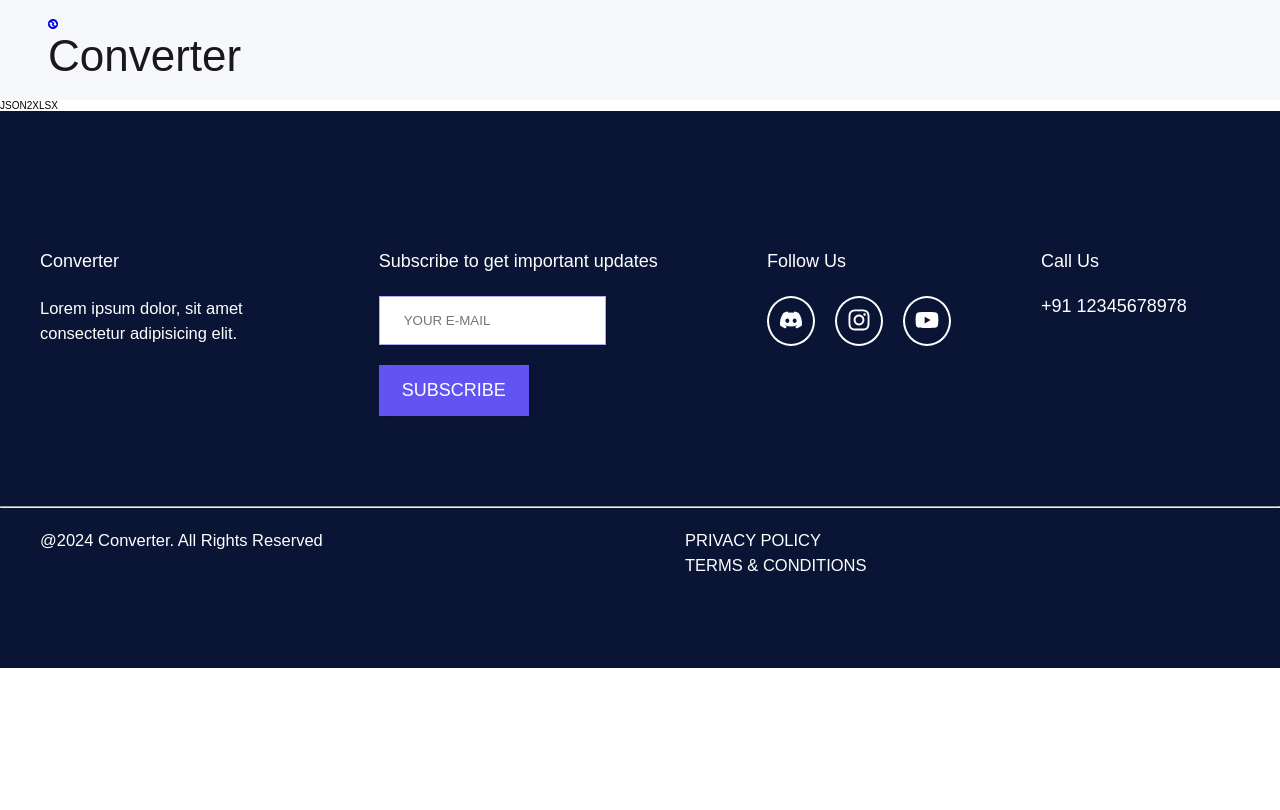
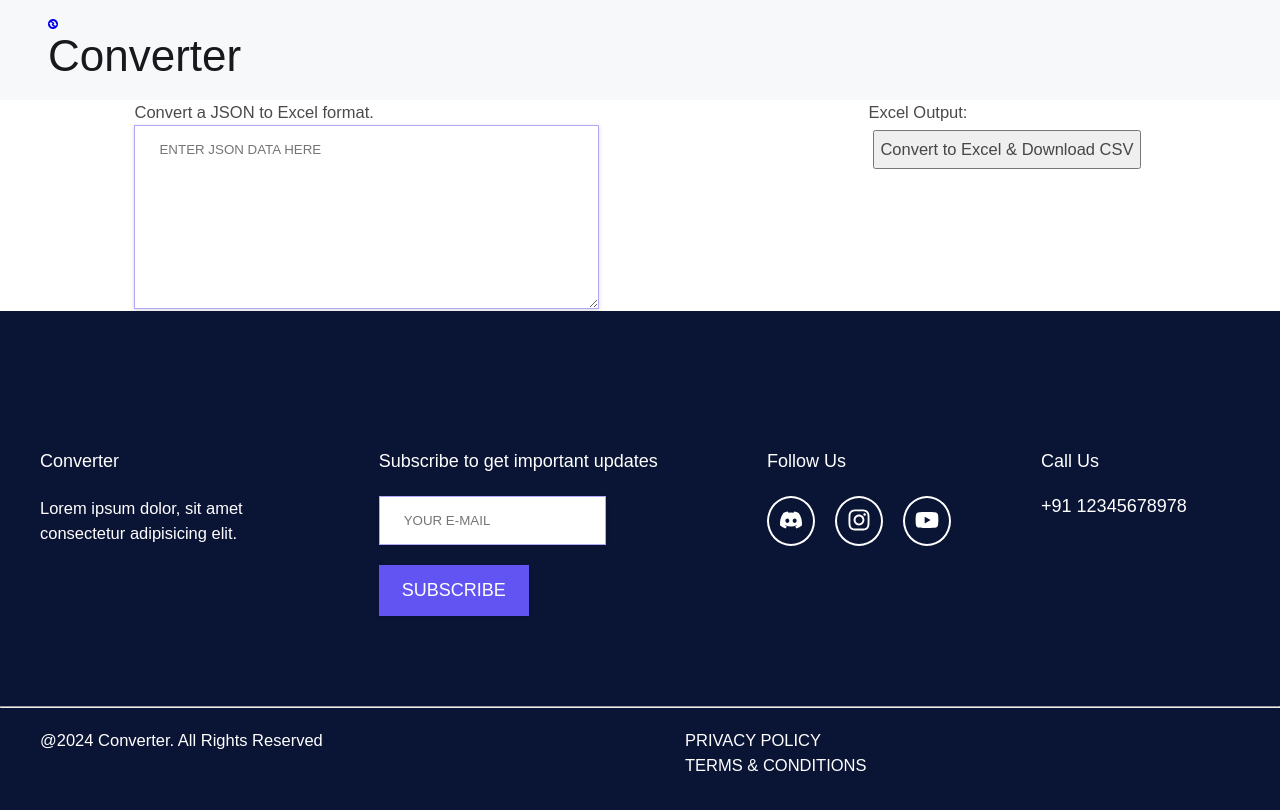
Before and after one commit to msn2106/converter, a React (Create React App) app: page /converter/json2xlsx in a window 1280 px wide. Shown: the top 810 px of the page. Built offline with nearby package versions, Linux system fonts and the light colour scheme; the HTML template or start-up script is replaced by a standard one.

Commit message:
add json to download xlsx functionality

```diff
--- a/package.json
+++ b/package.json
@@ -22,7 +22,8 @@
     "react-scripts": "5.0.1",
     "read-excel-file": "^5.7.1",
     "styled-components": "^6.1.8",
-    "web-vitals": "^2.1.4"
+    "web-vitals": "^2.1.4",
+    "xlsx": "^0.18.5"
   },
   "devDependencies": {
     "gh-pages": "^6.1.1"
--- a/src/components/JSON2XLSX.js
+++ b/src/components/JSON2XLSX.js
@@ -1,8 +1,40 @@
-import React from 'react'
+import React, { useState } from 'react'
+import * as XLSX from 'xlsx';
 
 const JSON2XLSX = () => {
+  const [jsonInput, setJsonInput] = useState('');
+
+  const handleConvert = () => {
+    try {
+      debugger
+      const jsonData = JSON.parse(jsonInput);
+      const ws = XLSX.utils.json_to_sheet(jsonData);
+      const wb = XLSX.utils.book_new();
+      XLSX.utils.book_append_sheet(wb, ws, 'Sheet1');
+      XLSX.writeFile(wb, 'output.xlsx');
+    } catch (error) {
+      console.error('Error converting JSON to Excel:', error);
+    }
+  };
   return (
-    <div>JSON2XLSX</div>
+    <>
+      <div className="reqrescontainers">
+        <div className="requestBody">
+          <p>Convert a JSON to Excel format.</p>
+          <textarea
+            rows="10"
+            cols="50"
+            placeholder="Enter JSON data here"
+            value={jsonInput}
+            onChange={(e) => setJsonInput(e.target.value)}
+          />
+        </div>
+        <div className='convertedResult'>
+          <p>Excel Output:</p>
+          <button style={{ padding: '5px', margin: '5px' }} onClick={handleConvert}><a id="downloadLink">Convert to Excel & Download CSV</a></button>
+        </div>
+      </div>
+    </>
   )
 }
 
```
Also changed, not shown: 1 other file (tests, documents, lock files or other folders).
